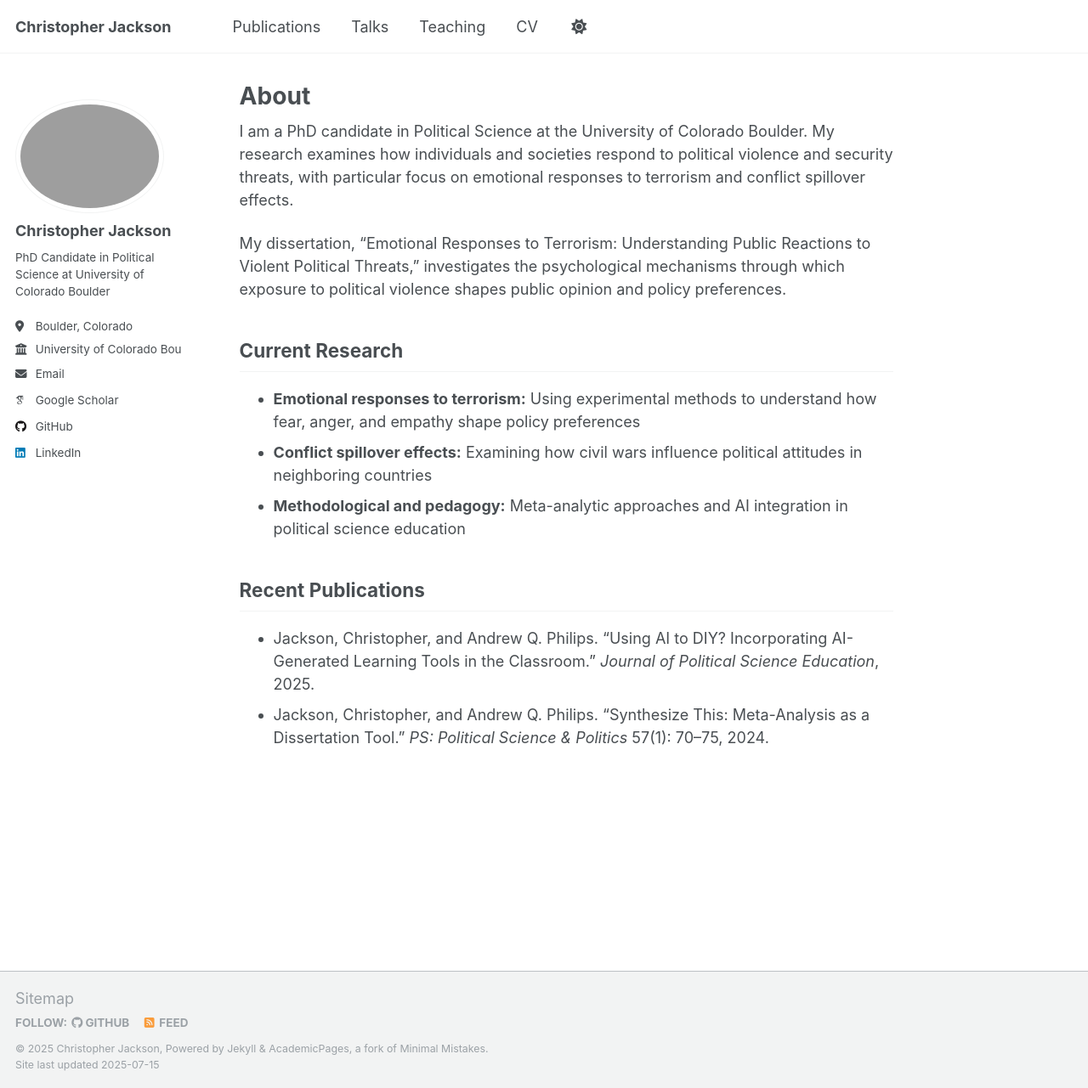
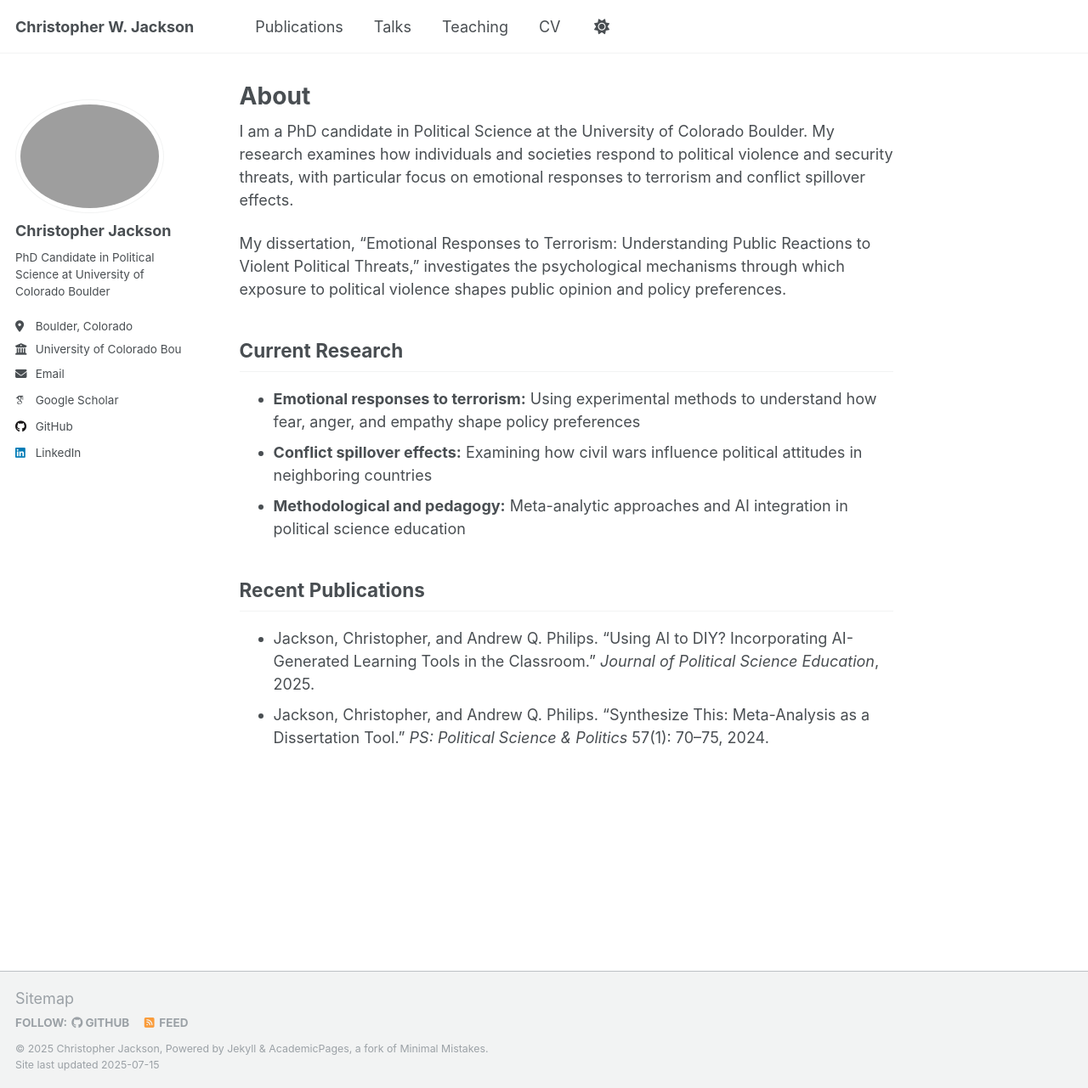
Before and after one commit to chja6843/chja6843.github.io, a Jekyll site: the page built from _pages/about.md, in a window 1280 px wide and 1281 px high. Shown: the whole window at 85% size. Built offline with Jekyll 4.4.1, drawn with Linux system fonts in a browser that asks for light colours; some web fonts are replaced; a script that is not in the unit is left out.

```diff
--- a/_config.yml
+++ b/_config.yml
@@ -9,7 +9,7 @@
 # Basic Site Settings
 locale                   : "en-US"
 site_theme               : "default"
-title                    : "Christopher Jackson"
+title                    : "Christopher W. Jackson"
 title_separator          : "-"
 name                     : &name "Christopher Jackson"
 description              : &description "PhD Candidate in Political Science studying emotional responses to political violence and conflict spillover effects"
```
